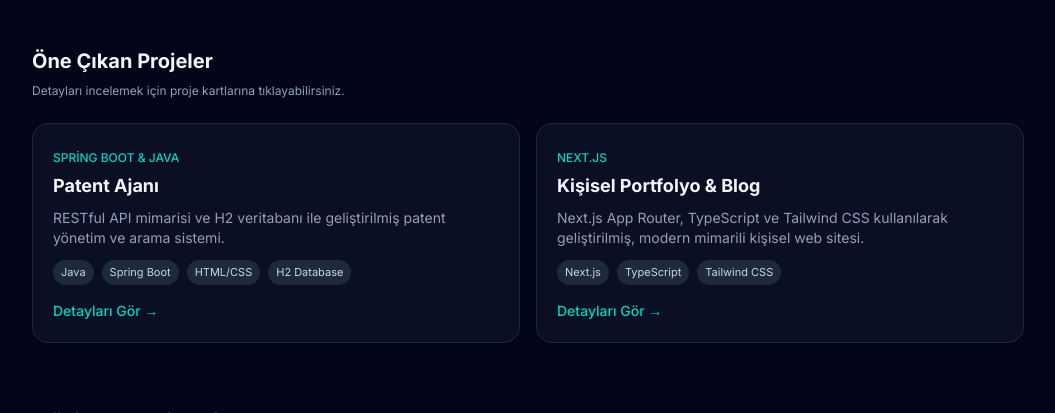
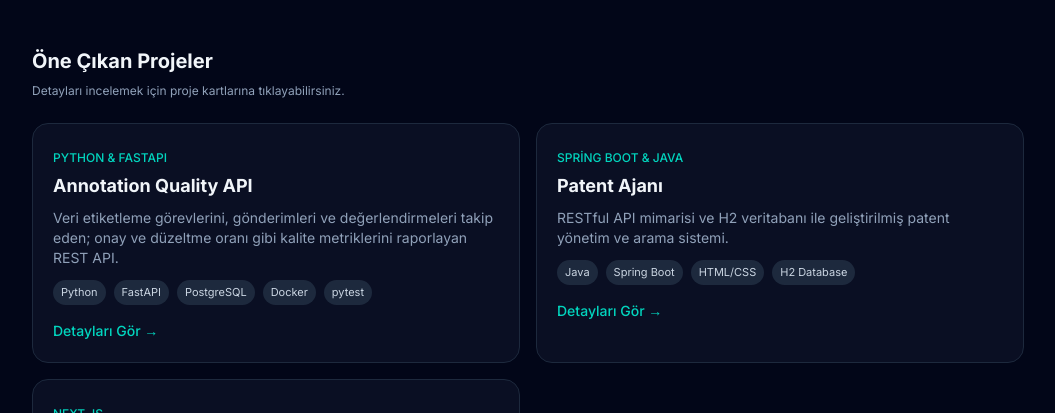
Before and after one commit to endlessloop88/my-portfolio, a Next.js app: page / in a window 1280 px wide. Shown: the part 820-1233 px from the top of the page, without its empty margins (112-1167 px from the left). Built offline with nearby package versions, Linux system fonts and the light colour scheme; no server answers.

Commit message:
Annotation Quality API proje karti, gercek sosyal baglantilar

```diff
--- a/app/page.tsx
+++ b/app/page.tsx
@@ -32,6 +32,16 @@ interface BlogPost {
 
 const projects: Project[] = [
   {
+    title: 'Annotation Quality API',
+    tag: 'Python & FastAPI',
+    description:
+      'Veri etiketleme görevlerini, gönderimleri ve değerlendirmeleri takip eden; onay ve düzeltme oranı gibi kalite metriklerini raporlayan REST API.',
+    fullDetails:
+      'FastAPI, SQLAlchemy ve PostgreSQL ile geliştirdim. Gönderim ve değerlendirme akışı bir durum makinesi olarak modellendi (kabul, düzeltme, ret): bir görev yalnızca düzeltme kararından sonra yeniden gönderilebilir, her gönderim bir kez değerlendirilir. Etiketleyici ve proje bazında onay oranı, düzeltme oranı ve ortalama puan SQL ile hesaplanır. pytest testleri, Docker ve GitHub Actions ile otomatik test (CI) içerir.',
+    techs: ['Python', 'FastAPI', 'PostgreSQL', 'Docker', 'pytest'],
+    githubUrl: 'https://github.com/endlessloop88/annotation-quality-api',
+  },
+  {
     title: 'Patent Ajanı',
     tag: 'Spring Boot & Java',
     description:
@@ -39,7 +49,7 @@ const projects: Project[] = [
     fullDetails:
       'Spring Boot kullanarak geliştirdiğim bu projede CRUD operasyonları, RESTful servisler ve dinamik arayüz entegrasyonu sağladım.',
     techs: ['Java', 'Spring Boot', 'HTML/CSS', 'H2 Database'],
-    githubUrl: 'https://github.com',
+    githubUrl: 'https://github.com/endlessloop88/patent-agent-backend',
   },
   {
     title: 'Kişisel Portfolyo & Blog',
@@ -49,7 +59,7 @@ const projects: Project[] = [
     fullDetails:
       'Bu sitenin kendisi: App Router, istemci bileşenleri, interaktif davul pedleri, blog ve üyelik sistemi içeren tam kapsamlı bir Next.js projesi.',
     techs: ['Next.js', 'TypeScript', 'Tailwind CSS'],
-    githubUrl: 'https://github.com',
+    githubUrl: 'https://github.com/endlessloop88/my-portfolio',
   },
 ];
 
@@ -126,7 +136,7 @@ export default function Home() {
               <Download size={14} /> CV İndir (English)
             </a>
             <a
-              href="mailto:iletisim@yunusilgun.com"
+              href="mailto:ilguny929@gmail.com"
               className="flex items-center gap-2 text-xs font-semibold bg-teal-500/10 hover:bg-teal-500/20 text-teal-400 px-4 py-2 rounded-xl border border-teal-500/30 transition"
             >
               <Mail size={14} /> E-Posta Gönder
@@ -315,7 +325,7 @@ export default function Home() {
           <p className="text-sm text-slate-400">Kıdemli Yazılım ve Bilgisayar Mühendisi</p>
           <div className="flex justify-center gap-6">
             <a
-              href="https://github.com"
+              href="https://github.com/endlessloop88"
               target="_blank"
               rel="noopener noreferrer"
               className="flex items-center gap-2 text-sm text-slate-400 hover:text-teal-400 transition"
@@ -323,7 +333,7 @@ export default function Home() {
               <Link2 size={16} /> GitHub
             </a>
             <a
-              href="https://linkedin.com"
+              href="https://www.linkedin.com/in/yunus-ilg%C3%BCn-299652212/"
               target="_blank"
               rel="noopener noreferrer"
               className="flex items-center gap-2 text-sm text-slate-400 hover:text-teal-400 transition"
@@ -331,7 +341,7 @@ export default function Home() {
               <Link2 size={16} /> LinkedIn
             </a>
             <a
-              href="https://instagram.com"
+              href="https://www.instagram.com/yunuss.ilgun/"
               target="_blank"
               rel="noopener noreferrer"
               className="flex items-center gap-2 text-sm text-slate-400 hover:text-teal-400 transition"
```
